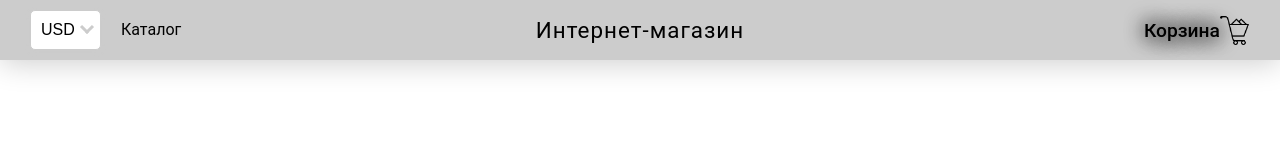
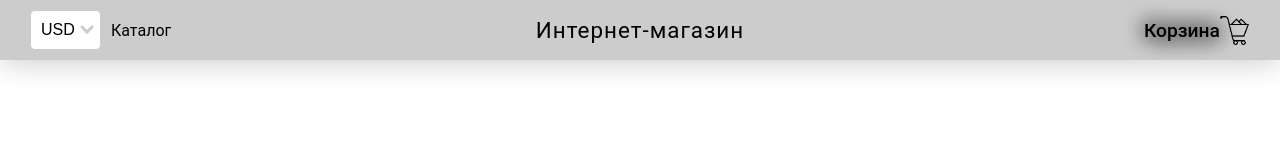
Before and after one commit to alexeyShuncko/shop, a Next.js app: page /basket in a window 1280 px wide. Shown: the top 157 px of the page. Built offline with nearby package versions, Linux system fonts and the light colour scheme.

Commit message:
Выравнивание "Каталог"

```diff
--- a/components/Layout/Navigation.js
+++ b/components/Layout/Navigation.js
@@ -1,6 +1,5 @@
 import Image from 'next/image'
 import Link from 'next/link'
-import { SelectCurrency } from './SelectCurrency'
 import basketLogo from '../../public/basket.png'
 import s from '../../styles/Layout.module.css'
 import { MySelect } from '../MySelect'
@@ -10,7 +9,7 @@ import { MySelect } from '../MySelect'
 export const Navigation =({currency,setCurrency,setText,setVisibl,basket })=> {
     return (
         <nav className={s.navigation} >
-                <div>
+                <div className={s.catalogLink}>
                     <MySelect value={currency} setValue={setCurrency}
                     setText={setText} setVisibl={setVisibl} dataList={['USD', 'BYN']} size={'small'}/>
                 <Link href={'/'} className={s.active}>Каталог</Link>
@@ -23,7 +22,7 @@ export const Navigation =({currency,setCurrency,setText,setVisibl,basket })=> {
                     Корзина
                     <Image src={basketLogo} alt='Корзина' width={30} height={30}/>
                     </div>
-                   </Link>
+                </Link>
             </nav>
     )
 }
--- a/components/Layout/SelectCurrency.js
+++ /dev/null
@@ -1,20 +0,0 @@
-
-
-export const SelectCurrency = ({currency, setCurrency, setVisibl, setText}) => {
-
-    const changeCurrencyHandler =(e)=> {
-        const body = document.querySelector('body')
-        body.style.pointerEvents ='none'
-        setText('Валюта изменена!')
-        setVisibl(true)
-        setCurrency(e.target.value)
-    }
-
-    return (
-        <select value={currency} onChange={changeCurrencyHandler}
-        style={{background: '#2ECC71'}}>
-            <option style={{background: '#ccc'}}>USD</option>
-            <option style={{background: '#ccc'}}>BYN</option>
-        </select>
-    )
-}
--- a/styles/Layout.module.css
+++ b/styles/Layout.module.css
@@ -14,7 +14,11 @@
 }
 
 .navigation a {
-    margin-left: 20px;
+    margin-left: 10px;
+}
+.catalogLink {
+    display: flex;
+    align-items: center;
 }
 
 .navigation a.active {
@@ -55,6 +59,7 @@
     position: relative;
     display: flex;
     align-items: center;
+    justify-content: center;
 }
 
 .count {
```
